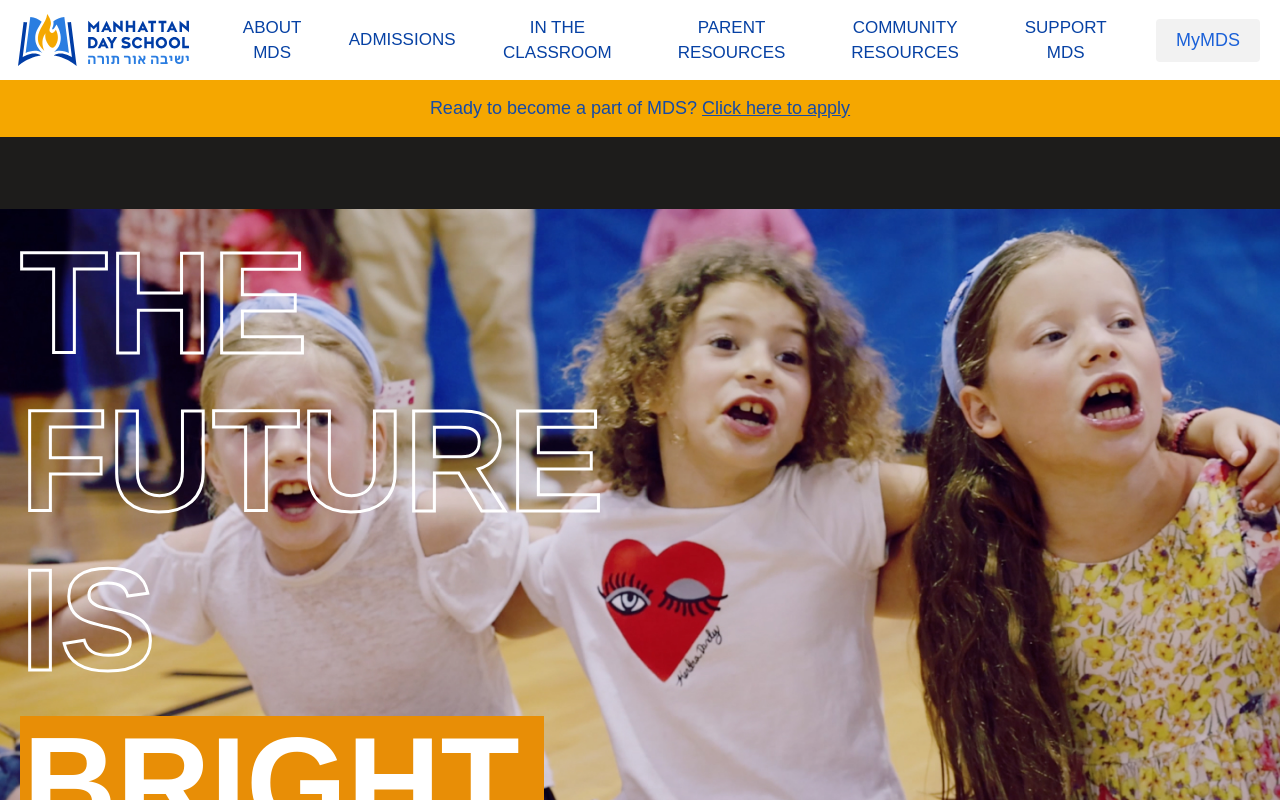
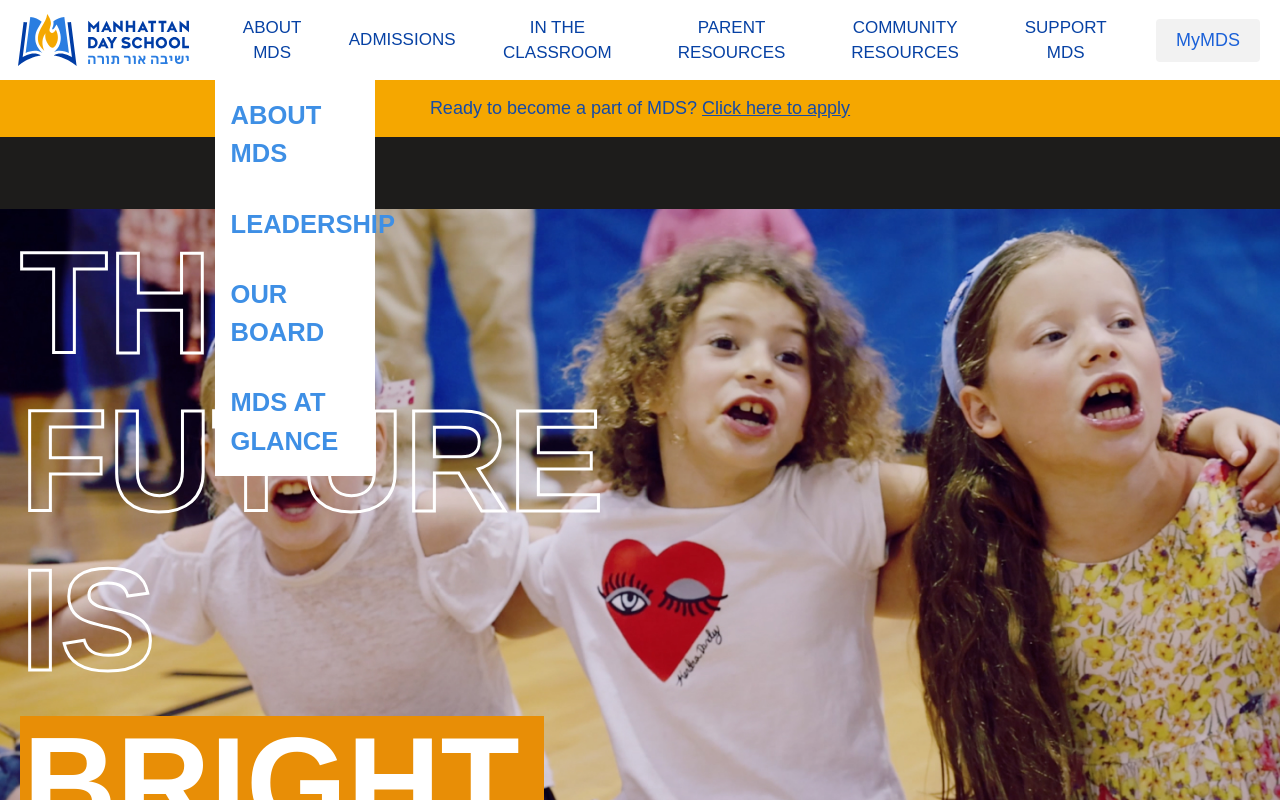
Before and after one commit to MassimilianoMarcello/nyc_mds_day_school, a React (Create React App) app: page / in a window 1280 px wide. Shown: the top 800 px of the page. Built offline with nearby package versions, Linux system fonts and the light colour scheme; a web font is replaced by a local one.

Commit message:
fixing menu mobile links not working

```diff
--- a/src/components/Navbar.js
+++ b/src/components/Navbar.js
@@ -9,7 +9,7 @@ import DropCommunity from "./pages/dropdown/DropCommunity";
 import DropSupport from "../components/pages/dropdown/DropSupport";
 
 import "./Navbar.css";
-import MobileMenu from "./pages/submenu mobile/MobileMenu";
+// import MobileMenu from "./pages/submenu mobile/MobileMenu";
 
 function Navbar() {
   const [click, setClick] = useState(false);
@@ -104,12 +104,13 @@ function Navbar() {
         </div>
 
         <ul className={click ? "nav-menu active" : "nav-menu"}>
-          <li className="menu-mobile-only nav-links-mobile ">
+          {/* <li className="menu-mobile-only nav-links-mobile ">
             <MobileMenu />
-          </li>
+          </li> */}
           <li className="nav-item">
             <Link to="#" className="nav-links" onClick={handleDropdownClick}>
               ABOUT MDS
+              <h2 className="submenu-links"><Dropdown/></h2>
             </Link>
             {dropdown && <Dropdown />}
           </li>
```
